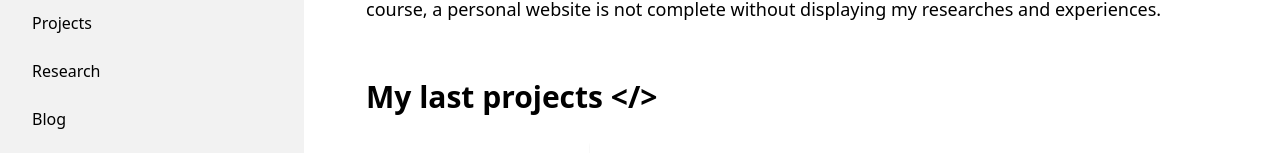
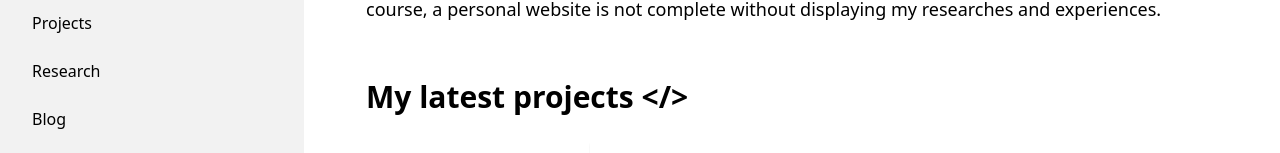
Before and after one commit to herbertwxin/herbertwxin.github.io, an Astro site: page / in a window 1280 px wide. Shown: the part 245-398 px from the top of the page. Built offline with nearby package versions, Linux system fonts and the light colour scheme; Astro itself is replaced by a stand-in of ours.

```diff
--- a/src/pages/index.astro
+++ b/src/pages/index.astro
@@ -27,7 +27,7 @@
 
 
   <div>
-    <div class="text-3xl w-full font-bold mb-2">My last projects {"</>"}</div>
+    <div class="text-3xl w-full font-bold mb-2">My latest projects {"</>"}</div>
   </div>
 
   <HorizontalCard
```
